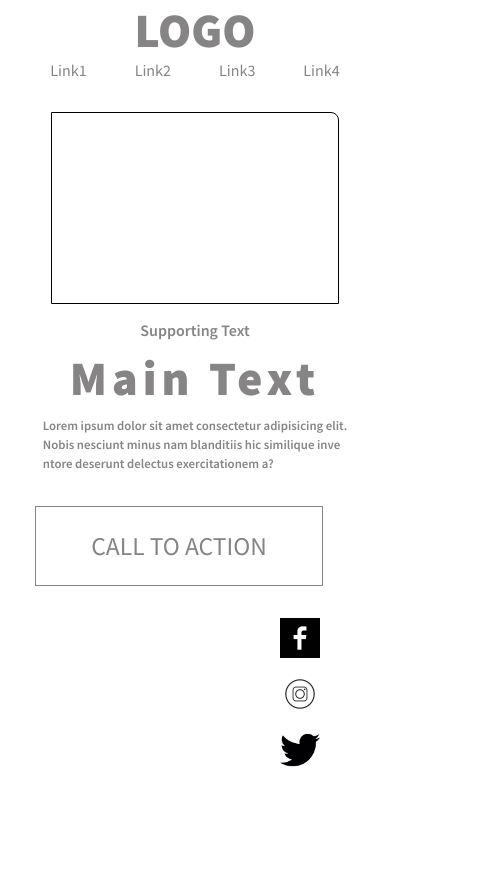
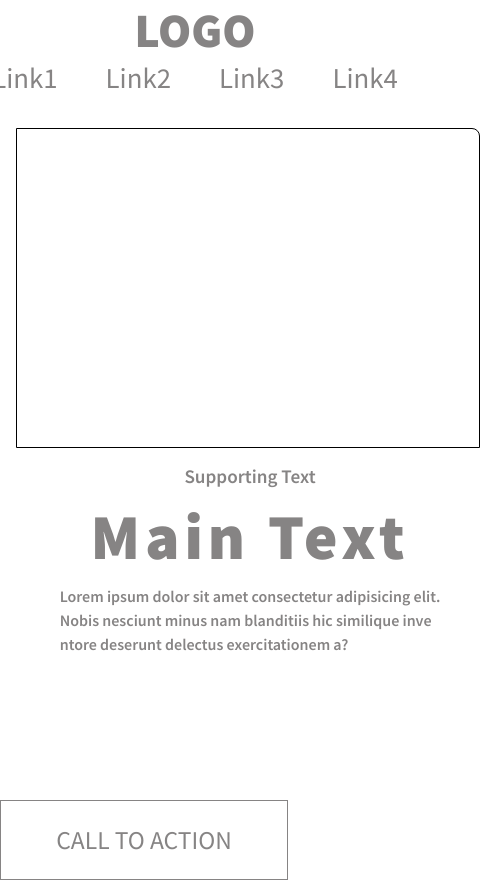
Before and after one commit to ryandeguia/logo, a plain HTML site: page index.html in a window 390 px wide. Shown: the top 883 px of the page, 500 px wide, since content can reach past the window. Before the commit the page ends 844 px from the top, so only its background shows below. Drawn offline with Linux system fonts and the light colour scheme.

Commit message:
Update style.css

```diff
--- a/style.css
+++ b/style.css
@@ -119,13 +119,13 @@ img {
     color: #868484;
   }
   .center {
-    width: 320px;
+    width: 500px;
     margin: 0 auto;
   }
   .grid-container {
     display: grid;
     grid-template-columns: repeat(1, 1fr);
-    grid-template-rows: 12rem 1fr;
+    grid-template-rows: 1fr 1fr;
     margin-top: 2rem;
   }
   .text-container {
@@ -138,7 +138,8 @@ img {
     display: flex;
     border: 1px solid black;
     border-radius: 0 0.5rem 0 0;
-    width: 18rem;
+    width: 29rem;
+    height: 20rem;
     margin: 0 1rem;
   }
   .grid-container-2 {
@@ -161,28 +162,29 @@ img {
   ul a {
     text-decoration: none;
     color: #868484;
-    font-size: 1rem;
+    font-size: 1.8rem;
   }
   .main-text {
-    font-size: 3rem;
+    font-size: 4rem;
     font-weight: 900;
     letter-spacing: 5px;
   }
   span {
     font-weight: 600;
     margin-top: 1rem;
+    font-size: 1.2rem;
   }
   p {
     line-height: 1.5;
     font-weight: 600;
-    font-size: 0.8rem;
+    font-size: 1rem;
   }
   .icon-container {
     display: flex;
     flex-flow: column wrap;
     position: relative;
     top: 2rem;
-    left: 10rem;
+    left: 21rem;
     gap: 1rem;
     align-items: flex-end;
   }
@@ -207,7 +209,7 @@ img {
     padding: 1.5rem 3rem;
   }
 }
-@media (max-width: 2500px) and (min-width: 500px) {
+@media (max-width: 2500px) and (min-width: 400px) {
   .main-btn-1 {
     display: none;
   }
```
